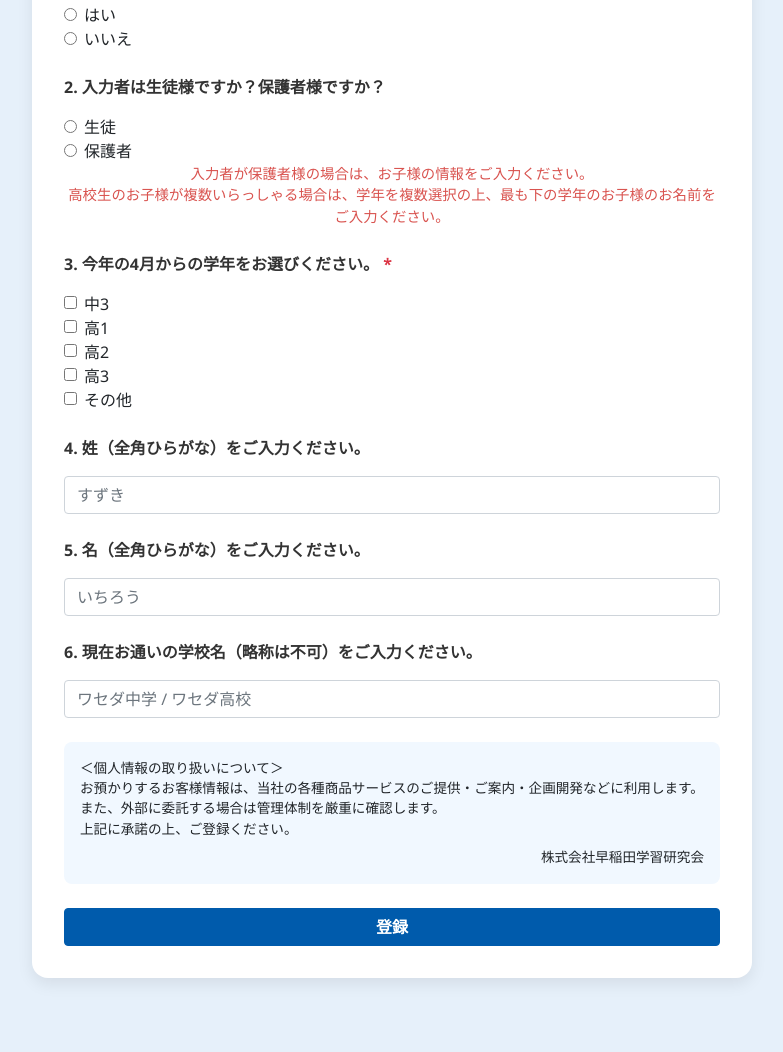
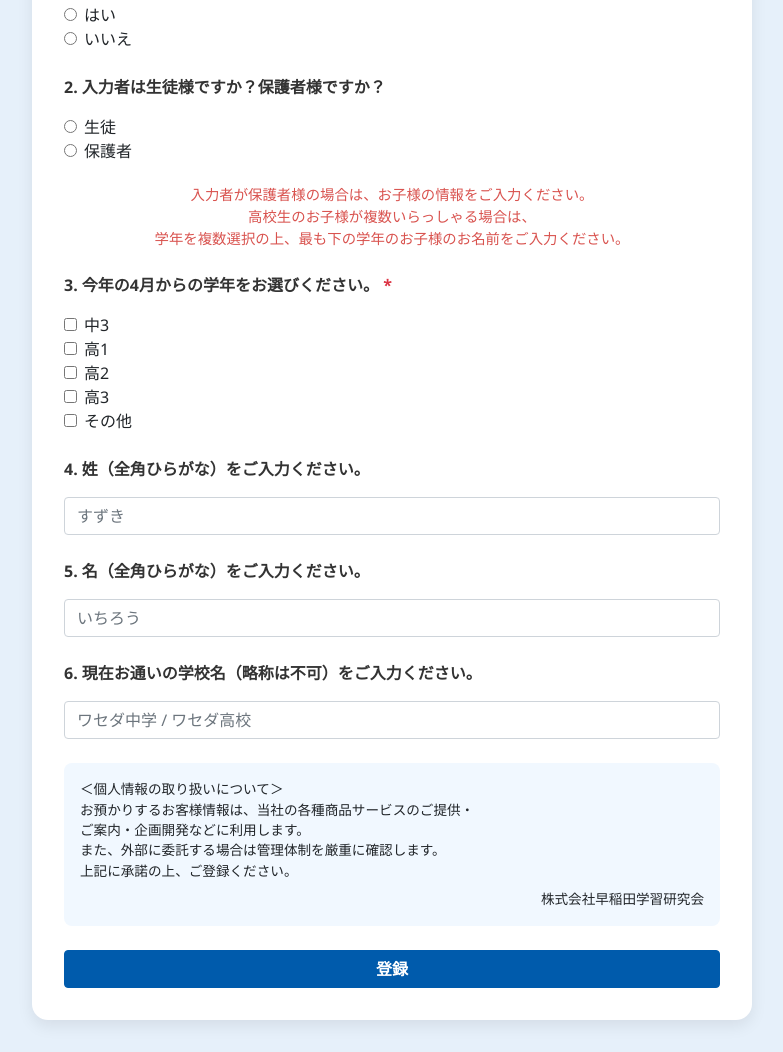
Before and after one commit to wasedazemi-sys-administrator/user-info, a plain HTML site: page index.html in a window 1280 px wide. Shown: the part 254-1306 px from the top of the page, without its empty margins (248-1031 px from the left). Before the commit the page ends 1264 px from the top, so only its background shows below. Drawn offline with nearby package versions, Linux system fonts and the light colour scheme; a script that the page names is missing.

Commit message:
Update index.html

```diff
--- a/index.html
+++ b/index.html
@@ -90,8 +90,9 @@
       </div>
 
       <p class="notice">
-        入力者が保護者様の場合は、お子様の情報をご入力ください。<br>
-        高校生のお子様が複数いらっしゃる場合は、学年を複数選択の上、最も下の学年のお子様のお名前をご入力ください。
+        <br>入力者が保護者様の場合は、お子様の情報をご入力ください。<br>
+        高校生のお子様が複数いらっしゃる場合は、<br>
+        学年を複数選択の上、最も下の学年のお子様のお名前をご入力ください。
       </p>
 
       <!-- 質問3 -->
@@ -117,7 +118,8 @@
       <!-- 個人情報 -->
       <div class="privacy-box">
         ＜個人情報の取り扱いについて＞<br>
-        お預かりするお客様情報は、当社の各種商品サービスのご提供・ご案内・企画開発などに利用します。<br>
+        お預かりするお客様情報は、当社の各種商品サービスのご提供・<br>
+        ご案内・企画開発などに利用します。<br>
         また、外部に委託する場合は管理体制を厳重に確認します。<br>
         上記に承諾の上、ご登録ください。<br>
         <div class="text-right mt-2">株式会社早稲田学習研究会</div>
```
